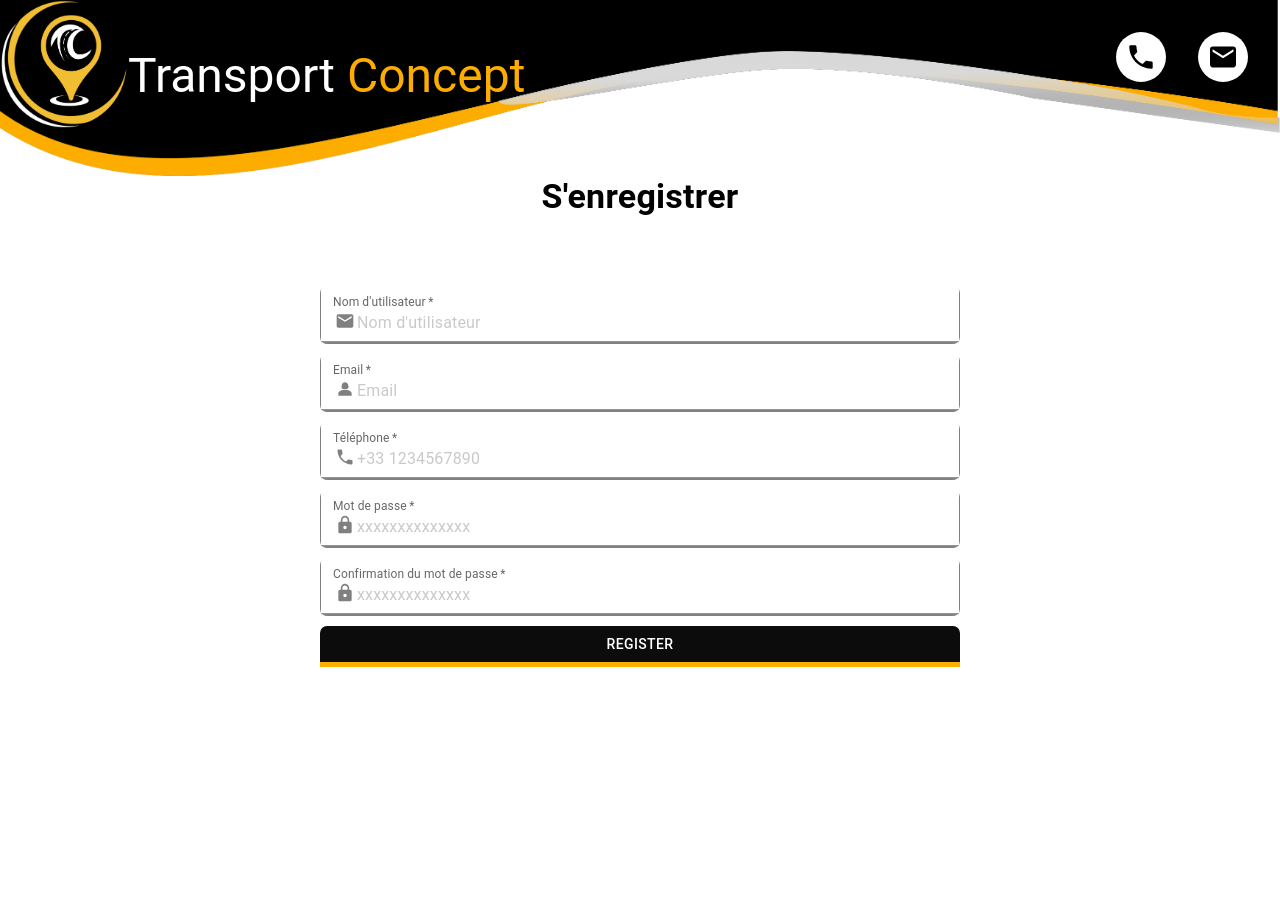
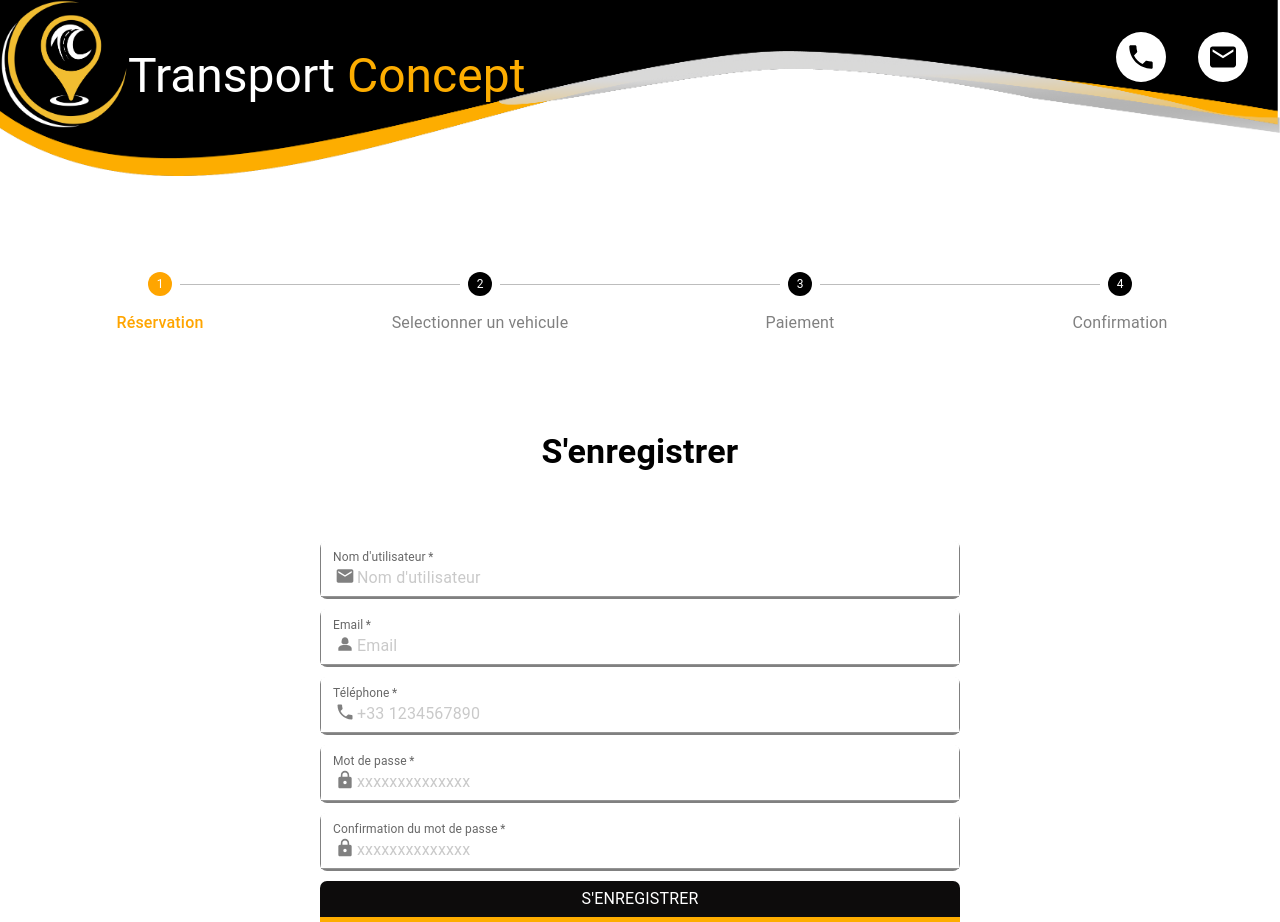
Before and after one commit to my-concept/transport-concept, a React (Vite) app: page /register in a window 1280 px wide. Before the commit the page ends 800 px from the top, so only its background shows below. Built offline with nearby package versions, Linux system fonts and the light colour scheme.

Commit message:
add stepProgressBar

```diff
--- a/src/components/ConfirmationButton.tsx
+++ b/src/components/ConfirmationButton.tsx
@@ -1,6 +1,6 @@
 import Button, { ButtonProps } from "@mui/material/Button";
 import { styled } from "@mui/system";
-import { UseTranslate } from "./hooks/useTranslate";
+import { Typography } from "@mui/material";
 
 interface StyledButtonProps extends ButtonProps {
   buttonBottomColor?: string;
@@ -30,7 +30,7 @@ export const ConfirmationButton = ({
 }: confirmationButtonProps) => {
   return (
     <StyledButton buttonBottomColor={buttonBottomColor} onClick={buttonAction}>
-      <UseTranslate id={buttonTitle} />
+      <Typography>{buttonTitle}</Typography>
     </StyledButton>
   );
 };
--- a/src/components/Drawer/DrawerFooter.tsx
+++ b/src/components/Drawer/DrawerFooter.tsx
@@ -1,6 +1,12 @@
 import { ConfirmationButton } from "../ConfirmationButton";
+import { translate } from "../hooks/useTranslate";
 
 export const DrawerFooter = () => {
   const action = () => console.log("test");
-  return <ConfirmationButton buttonAction={action} buttonTitle="Logout" />;
+  return (
+    <ConfirmationButton
+      buttonAction={action}
+      buttonTitle={translate("logOut")}
+    />
+  );
 };
--- a/src/components/Login .tsx
+++ b/src/components/Login .tsx
@@ -46,7 +46,11 @@ export const Login = () => {
       >
         <UseTranslate id="login" />
       </Typography>
-      <AuthForm fields={fields} action={action} buttonTitle="Login" />
+      <AuthForm
+        fields={fields}
+        action={action}
+        buttonTitle={translate("login")}
+      />
     </Box>
   );
 };
--- a/src/components/Register.tsx
+++ b/src/components/Register.tsx
@@ -62,7 +62,11 @@ export const Register = () => {
       >
         <UseTranslate id="register" />
       </Typography>
-      <AuthForm fields={fields} action={action} buttonTitle="Register" />
+      <AuthForm
+        fields={fields}
+        action={action}
+        buttonTitle={translate("register")}
+      />
     </Box>
   );
 };
--- a/src/components/ReservationForm.tsx
+++ b/src/components/ReservationForm.tsx
@@ -51,8 +51,6 @@ export const ReservationForm = () => {
     setSelectValue(parseInt(e.target.value));
     console.log("uu", typeof e.target.value);
   };
-
-  const buttonTitle = "estimation";
 
   const fields: LoginFieldsType[] = [
     {
@@ -134,7 +132,7 @@ export const ReservationForm = () => {
 
         <Box sx={{ width: "50%", marginLeft: "auto" }}>
           <ConfirmationButton
-            buttonTitle={buttonTitle}
+            buttonTitle={translate("estimation")}
             buttonBottomColor={theme.palette.secondary.main}
             buttonAction={handleSubmit(onSubmit)}
           />
--- /dev/null
+++ b/src/components/StepProgressBar.tsx
@@ -0,0 +1,42 @@
+import { Step, Stepper, StepLabel } from "@mui/material";
+import { styled } from "@mui/system";
+import { translate } from "./hooks/useTranslate";
+import { useSelector } from "react-redux";
+
+const CustomStepLabel = styled(StepLabel)`
+  & .MuiStepIcon-root {
+    color: black;
+  }
+  & .MuiStepLabel-label {
+    color: grey;
+    font-size: 1em;
+  }
+
+  & .Mui-active {
+    color: orange !important;
+  }
+  & .Mui-completed {
+    color: green !important;
+  }
+`;
+
+export const StepProgressBar = () => {
+  const steps = [
+    translate("reservation"),
+    translate("chooseACar"),
+    translate("payment"),
+    translate("confirmation"),
+  ];
+
+  const activeStep = useSelector((state) => state.isOrdering.activeStep);
+
+  return (
+    <Stepper activeStep={activeStep} alternativeLabel>
+      {steps.map((label) => (
+        <Step key={String(label)}>
+          <CustomStepLabel>{label}</CustomStepLabel>
+        </Step>
+      ))}
+    </Stepper>
+  );
+};
--- a/src/components/hooks/useTranslate.tsx
+++ b/src/components/hooks/useTranslate.tsx
@@ -1,7 +1,10 @@
-import { FormattedMessage } from "react-intl";
+import { FormattedMessage, useIntl } from "react-intl";
 
 export const UseTranslate = ({ id }: { id: string }) => {
   return <FormattedMessage id={id} />;
 };
 
-export const translate = (id: string) => <UseTranslate id={id} />;
+export const translate = (id: string) => {
+  const intl = useIntl();
+  return intl.formatMessage({ id: id });
+};
--- a/src/components/languages/fr.json
+++ b/src/components/languages/fr.json
@@ -7,6 +7,7 @@
     "organisation":"Organisation",
     "password":"Mot de passe",
     "login":"Connexion",
+    "logOut":"déconnexion",
     "departure":"Départ",
     "destination":"Destination",
     "dateHours":"Date / Heure",
@@ -17,6 +18,10 @@
     "register":"S'enregistrer",
     "email":"Email",
     "phone":"Téléphone",
-    "confirmationPassword":"Confirmation du mot de passe"
+    "confirmationPassword":"Confirmation du mot de passe",
+    "reservation":"Réservation",
+    "chooseACar":"Selectionner un vehicule",
+    "payment":"Paiement",
+    "confirmation":"Confirmation"
 
 }
--- /dev/null
+++ b/src/redux/ordersSlice.ts
@@ -0,0 +1,21 @@
+import { createSlice } from '@reduxjs/toolkit'
+
+const activeStepLayout = createSlice({
+  name: 'step',
+  initialState: {
+    isOrdering: true,
+    activeStep:0
+  },
+  reducers: {
+    toggleIsOrdering:(state) => {
+      state.isOrdering = !state.isOrdering
+    }
+  }
+})
+
+
+export const { toggleIsOrdering } = activeStepLayout.actions
+
+
+
+export default activeStepLayout.reducer
--- a/src/redux/store.ts
+++ b/src/redux/store.ts
@@ -1,10 +1,12 @@
 import { configureStore } from '@reduxjs/toolkit'
 import userReducer from './userSlice'
 import ridesReducer from './ridesSlices'
+import ordersSlice from './ordersSlice'
 
 export default configureStore({
   reducer: {
     users:userReducer,
-    rides:ridesReducer
+    rides:ridesReducer,
+    isOrdering:ordersSlice
   }
 })
--- a/src/redux/userSlice.ts
+++ b/src/redux/userSlice.ts
@@ -9,6 +9,5 @@ export const userSlice = createSlice({
   reducers: {}
 })
 
-// Action creators are generated for each case reducer function
 
 export default userSlice.reducer
--- a/src/router/HeaderLayout.tsx
+++ b/src/router/HeaderLayout.tsx
@@ -6,6 +6,8 @@ import LocalPhoneIcon from "@mui/icons-material/LocalPhone";
 import EmailIcon from "@mui/icons-material/Email";
 import { Outlet } from "react-router-dom";
 import { useTheme } from "@mui/material";
+import { useSelector } from "react-redux";
+import { StepProgressBar } from "src/components/StepProgressBar";
 
 const StyledIcon = styled("img")`
   width: 8em;
@@ -45,12 +47,13 @@ const StyledTitle = styled(Typography)`
 
 export const Header = () => {
   const theme = useTheme();
+  const isOrdering = useSelector((state) => state.isOrdering.isOrdering);
+
   return (
     <Box sx={{ display: "block", flex: "wrap" }}>
       <Box>
         <Box
           sx={{
-            width: "100vw",
             backgroundImage: `url(${headerImage})`,
             backgroundRepeat: "no-repeat",
             backgroundSize: "100% 100%",
@@ -116,6 +119,11 @@ export const Header = () => {
           </Box>
         </Box>
       </Box>
+      {isOrdering && (
+        <Box sx={{ padding: "6em 0 " }}>
+          <StepProgressBar />
+        </Box>
+      )}
       <Outlet />
     </Box>
   );
```
